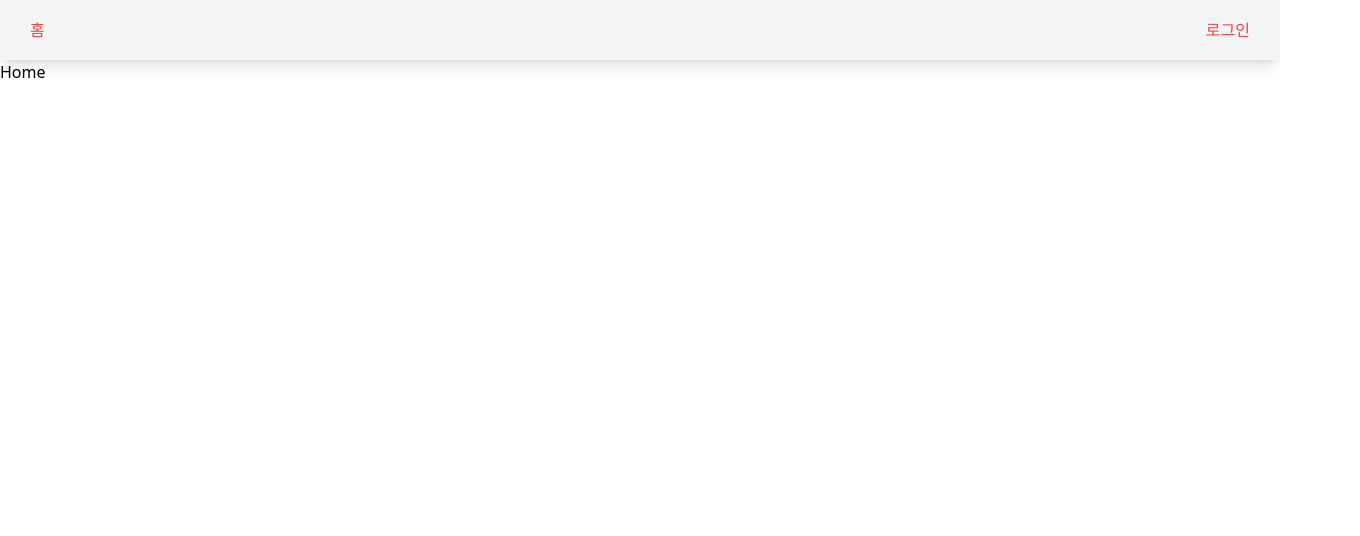
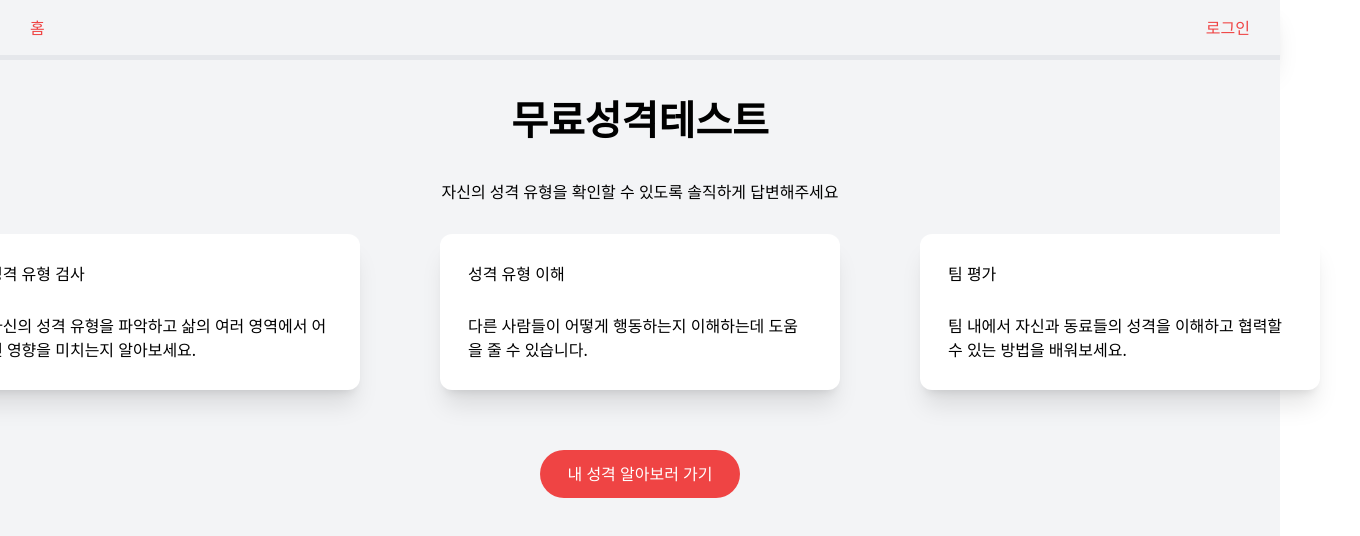
Before and after one commit to Taejin7088/react-mbti-test, a React (Vite) app: page / in a window 1280 px wide. Shown: the top 536 px of the page, 1360 px wide, since content can reach past the window. Built offline with nearby package versions, Linux system fonts and the light colour scheme.

Commit message:
feat :#4 홈 디자인 구현

```diff
--- a/src/components/Layout.jsx
+++ b/src/components/Layout.jsx
@@ -3,7 +3,7 @@ import { Link } from 'react-router-dom';
 const Layout = ({ children }) => {
   return (
     <>
-      <header className='flex justify-between items-center bg-gray-100 h-[60px] shadow-lg '>
+      <header className='flex justify-between items-center bg-gray-100 h-[60px] shadow-xl border-b-[5px]'>
         <Link to={'/'}>
           <div className='m-[30px] text-red-500'>홈</div>
         </Link>
@@ -11,7 +11,7 @@ const Layout = ({ children }) => {
           <div className='m-[30px]  text-red-500'>로그인</div>
         </Link>
       </header>
-      {children}
+      <div className='bg-gray-100 h-[calc(100vh-60px)]'>{children}</div>
       <footer />
     </>
   );
--- a/src/pages/Home.jsx
+++ b/src/pages/Home.jsx
@@ -1,7 +1,46 @@
 import React from 'react';
 
 const Home = () => {
-  return <div>Home</div>;
+  return (
+    <main className='flex flex-col items-center'>
+      <section className='text-[40px] font-black m-[30px] '>
+        무료성격테스트
+      </section>
+
+      <section className='font-light'>
+        자신의 성격 유형을 확인할 수 있도록 솔직하게 답변해주세요
+      </section>
+
+      <section className='flex m-[30px] '>
+        <div className='bg-white w-[400px] ml-10 mr-10 shadow-xl rounded-xl '>
+          <p className='pt-7 pl-7 '>성격 유형 검사</p>
+          <p className='p-7'>
+            자신의 성격 유형을 파악하고 삶의 여러 영역에서 어떤 영향을 미치는지
+            알아보세요.
+          </p>
+        </div>
+        <div className='bg-white w-[400px] ml-10 mr-10 shadow-xl rounded-xl '>
+          <p className='pt-7 pl-7'>성격 유형 이해</p>
+          <p className='p-7'>
+            다른 사람들이 어떻게 행동하는지 이해하는데 도움을 줄 수 있습니다.
+          </p>
+        </div>
+        <div className='bg-white w-[400px] ml-10 mr-10 shadow-xl rounded-xl '>
+          <p className='pt-7 pl-7'>팀 평가</p>
+          <p className='p-7'>
+            팀 내에서 자신과 동료들의 성격을 이해하고 협력할 수 있는 방법을
+            배워보세요.
+          </p>
+        </div>
+      </section>
+
+      <section className='m-[30px]'>
+        <button className='pt-3 pb-3 pl-7 pr-7 bg-red-500 rounded-full text-white'>
+          내 성격 알아보러 가기
+        </button>
+      </section>
+    </main>
+  );
 };
 
 export default Home;
```
